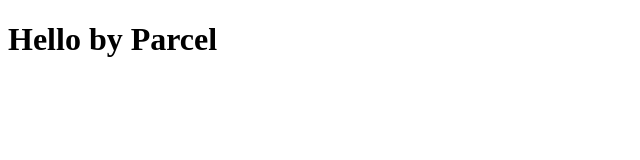
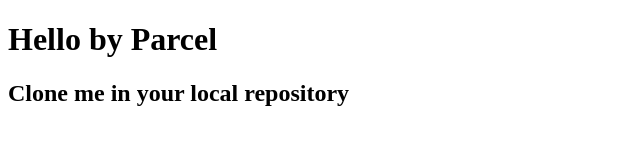
Before and after one commit to Growthack90/model_config-vercel-heroku, a website built with Parcel: page index.html in a window 1280 px wide. Shown: the whole page, without its empty margins (0-640 px from the left). Built offline with nearby package versions, Linux system fonts and the light colour scheme.

Commit message:
aggiunto h2

```diff
--- a/index.html
+++ b/index.html
@@ -8,6 +8,7 @@
 </head>
 <body>
     <h1>Hello by Parcel</h1>
+    <h2>Clone me in your local repository</h2>
 
     <script src="./index.js" ></script>
 </body>
```
